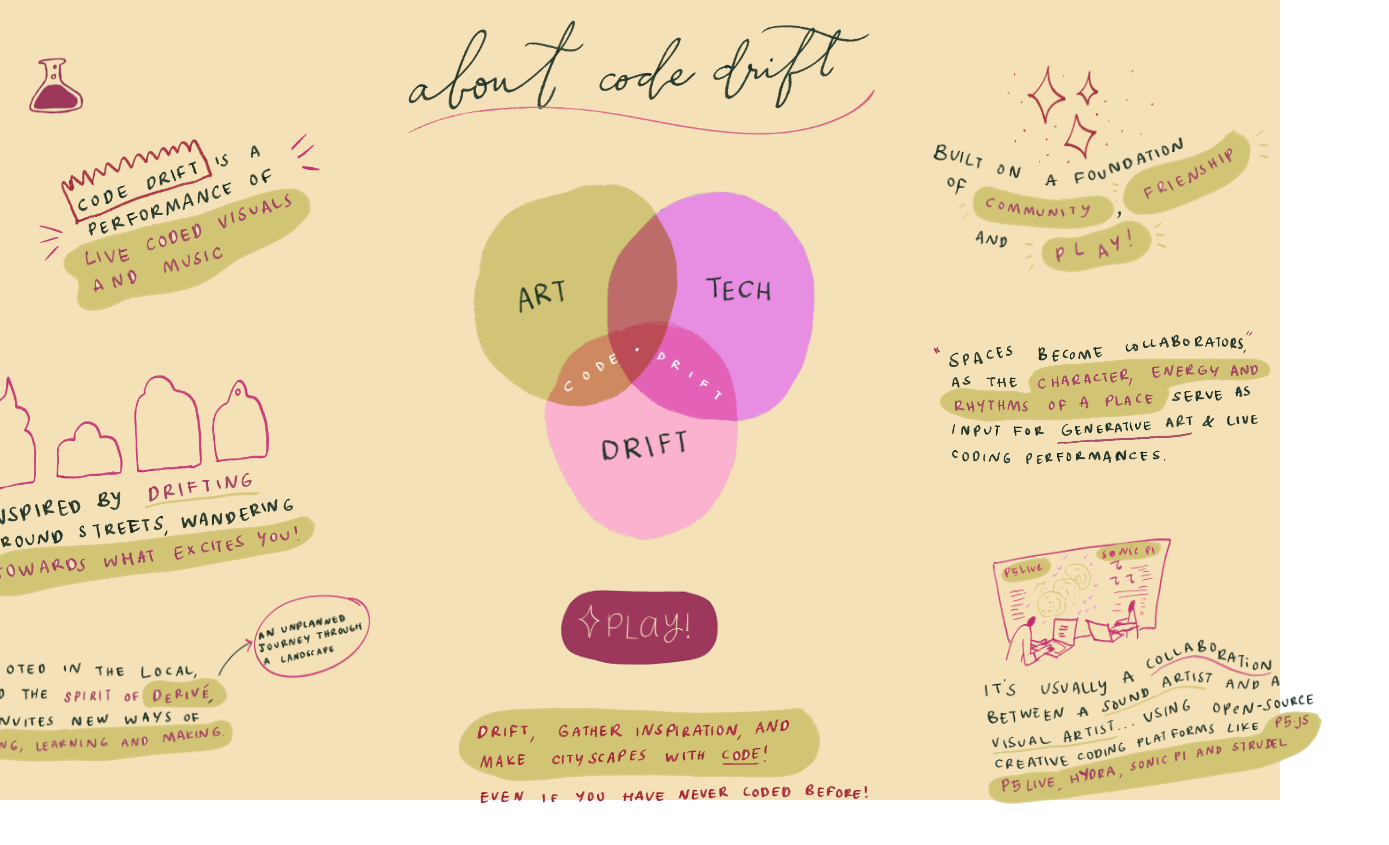
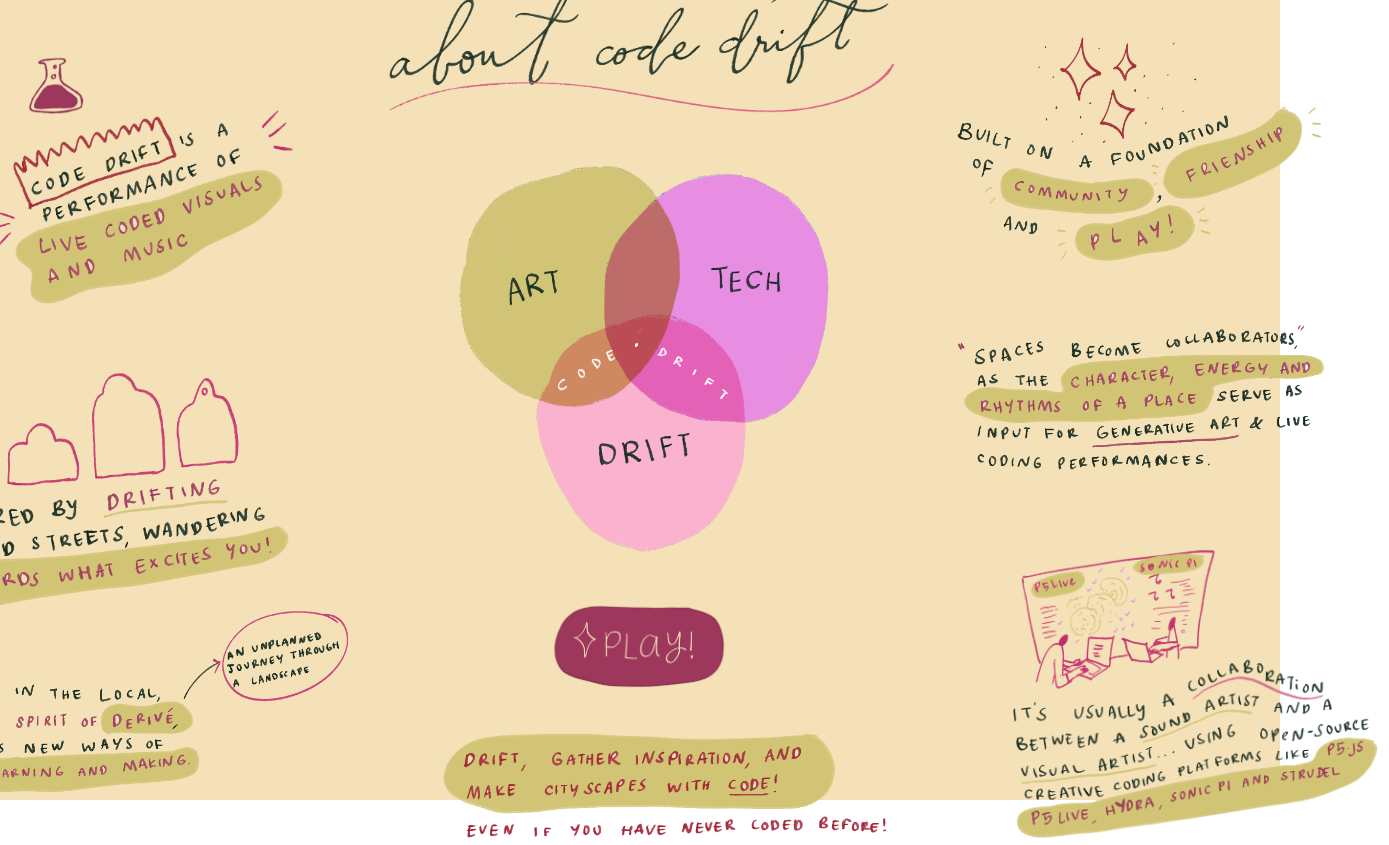
Before and after one commit to ajaibghar-co/code.drift, a Next.js app: page / in a window 1280 px wide. Shown: the whole page, 1389 px wide, since content can reach past the window. Before the commit the page ends 811 px from the top, so only its background shows below. Built offline with nearby package versions, Linux system fonts and the light colour scheme.

Commit message:
made about page responsive
or atleast tried to

```diff
--- a/app/page.tsx
+++ b/app/page.tsx
@@ -1,9 +1,8 @@
-// app/about-code-drift/page.tsx
 "use client";
 
-import React from 'react';
-import Image from 'next/image';
-import Link from 'next/link';
+import React from "react";
+import Image from "next/image";
+import Link from "next/link";
 
 type Sticker = {
   src: string;
@@ -13,69 +12,34 @@ type Sticker = {
 };
 
 const ELEMENTS: Sticker[] = [
-  {
-    src: '/landing/title.png',
-    alt: 'about code drift title',
-    style: { top: '1%', left: '50%', width: '42%' },
-  },
-  {
-    src: '/landing/venn.png',
-    alt: 'tech / drift / art venn diagram',
-    style: { top: '43%', left: '50%', width: '32%' },
-  },
-  {
-    src: '/landing/live-coded.png',
-    alt: 'code drift is a performance…',
-    style: { top: '22%', left: '10%', width: '26%', transform: 'rotate(180deg)' },
-  },
-  {
-    src: '/landing/drifting.png',
-    alt: 'inspired by drifting around streets…',
-    style: { top: '63%', left: '7%', width: '30%' },
-  },
-  {
-    src: '/landing/rooted.png',
-    alt: 'rooted in the local…',
-    style: { top: '93%', left: '7%', width: '40%' },
-  },
-  {
-    src: '/landing/foundation.png',
-    alt: 'an unplanned journey through a landscape',
-    style: { top: '15%', left: '90%', width: '30%' },
-  },
-  {
-    src: '/landing/spaces.png',
-    alt: 'spaces become collaborators…',
-    style: { top: '50%', left: '90%', width: '30%' },
-  },
-  {
-    src: '/landing/colab.png',
-    alt: 'it’s usually a collaboration…',
-    style: { top: '92%', left: '94%', width: '32%' },
-  },
-
-  // ⭐ PLAY BUTTON (GIF) — now clickable
-  {
-    src: '/landing/play.gif',
-    alt: 'play button',
-    style: { top: '85%', left: '50%', width: '15%' },
-    isGif: true,
-  },
-
-  {
-    src: '/landing/drift.png',
-    alt: 'drift, gather inspiration, and make cityscapes with code',
-    style: { top: '105%', left: '52%', width: '36%' },
-  },
+  { src: "/landing/title.png", alt: "about code drift title", style: { top: "1%", left: "50%", width: "42%" } },
+  { src: "/landing/venn.png", alt: "tech / drift / art venn diagram", style: { top: "43%", left: "50%", width: "32%" } },
+  { src: "/landing/live-coded.png", alt: "code drift is a performance…", style: { top: "22%", left: "10%", width: "26%", transform: "rotate(180deg)" } },
+  { src: "/landing/drifting.png", alt: "inspired by drifting around streets…", style: { top: "63%", left: "7%", width: "30%" } },
+  { src: "/landing/rooted.png", alt: "rooted in the local…", style: { top: "93%", left: "7%", width: "40%" } },
+  { src: "/landing/foundation.png", alt: "an unplanned journey through a landscape", style: { top: "15%", left: "90%", width: "30%" } },
+  { src: "/landing/spaces.png", alt: "spaces become collaborators…", style: { top: "50%", left: "90%", width: "30%" } },
+  { src: "/landing/colab.png", alt: "it’s usually a collaboration…", style: { top: "92%", left: "94%", width: "32%" } },
+  { src: "/landing/play.gif", alt: "play button", style: { top: "85%", left: "50%", width: "15%" }, isGif: true },
+  { src: "/landing/drift.png", alt: "drift, gather inspiration, and make cityscapes with code", style: { top: "105%", left: "52%", width: "36%" } },
 ];
 
 export default function AboutCodeDriftPage() {
   return (
     <main className="min-h-screen bg-[#F4E1B8] flex items-center justify-center px-4 py-10">
-      <div className="w-full max-w-6xl mx-auto">
+      <div className="w-full max-w-7xl mx-auto">
         <h1 className="sr-only">About Code Drift</h1>
 
-        <div className="relative w-full mx-auto aspect-[16/9]">
+        {/* STAGE */}
+        <div className="relative w-full aspect-[16/9] flex items-center justify-center">
+          {/* SCALE WRAPPER */}
+          <div
+            className="
+              relative w-full h-full
+              origin-top
+              scale-[clamp(0.75,1vw+0.6,1)]
+            "
+          >
             {ELEMENTS.map((el, idx) => {
               const content = el.isGif ? (
                 <img
@@ -87,7 +51,7 @@ export default function AboutCodeDriftPage() {
                 <Image
                   src={el.src}
                   alt={el.alt}
-                sizes="(min-width: 1024px) 960px, 100vw"
+                  sizes="(min-width: 1280px) 1200px, 100vw"
                   width={1200}
                   height={800}
                   className="w-full h-auto object-contain"
@@ -103,24 +67,18 @@ export default function AboutCodeDriftPage() {
                     top: el.style.top,
                     left: el.style.left,
                     width: el.style.width,
-                  transform: 'translate(-50%, -50%)',
+                    transform: "translate(-50%, -50%)",
                   }}
                 >
                   <div className="relative w-full h-auto">
-                  {/* Wrap ONLY the gif in a Link */}
-                  {el.isGif ? (
-                    <Link href="/how-to-play">
-                      {content}
-                    </Link>
-                  ) : (
-                    content
-                  )}
+                    {el.isGif ? <Link href="/how-to-play">{content}</Link> : content}
                   </div>
                 </div>
               );
             })}
           </div>
         </div>
+      </div>
     </main>
   );
 }
```
Lines whose indentation alone changed are shown as unchanged.
